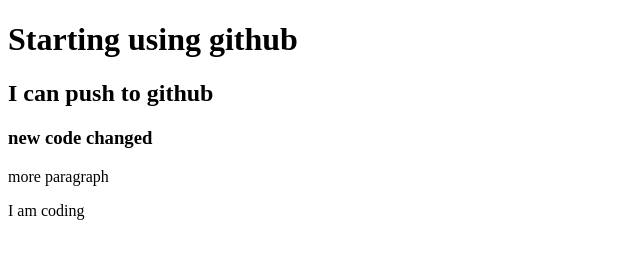
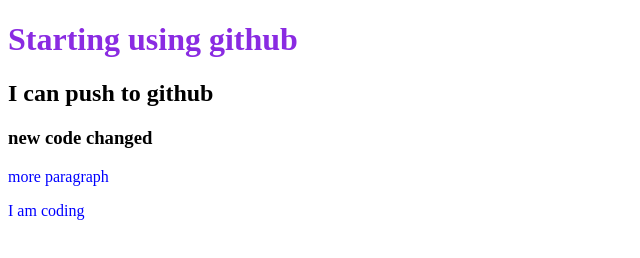
Before and after one commit to nazrultomas/my-second-repo, a plain HTML site: page index.html in a window 1280 px wide. Shown: the whole page, without its empty margins (0-640 px from the left). Drawn offline with Linux system fonts and the light colour scheme.

Commit message:
addstyle

```diff
--- a/index.html
+++ b/index.html
@@ -5,6 +5,7 @@
     <meta http-equiv="X-UA-Compatible" content="IE=edge">
     <meta name="viewport" content="width=device-width, initial-scale=1.0">
     <title><My-second-repo></My-second-repo></title>
+    <link rel="stylesheet" href="style.css">
 </head>
 <body>
     <h1> Starting using github</h1>
--- /dev/null
+++ b/style.css
@@ -0,0 +1,6 @@
+p{
+    color: blue;
+}
+h1{
+    color: blueviolet;
+}
```
